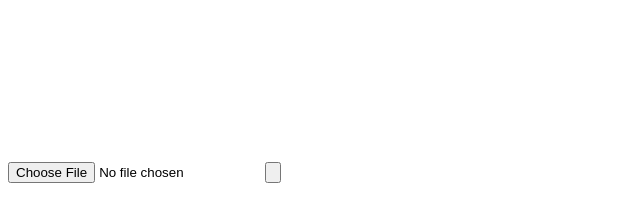
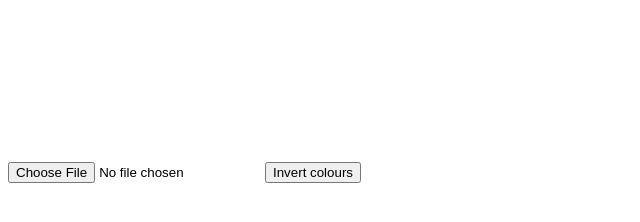
Before and after one commit to webpigeon/codetag, a plain HTML site: page black_and_white/index.html in a window 1280 px wide. Shown: the whole page, without its empty margins (0-640 px from the left). Drawn offline with Linux system fonts and the light colour scheme.

Commit message:
starting work today...

```diff
--- a/black_and_white/index.html
+++ b/black_and_white/index.html
@@ -57,7 +57,7 @@ function getColorData() {
 		<canvas id="drawing"></canvas>
 		<form action="#">
 			<input id="files" type="file" name="pic" accept="image/*" />
-			<input type="button" onclick="getColorData();" />
+			<input type="button" onclick="getColorData();" value="Invert colours" />
 		</form>
 	</body>
 </html>
```
